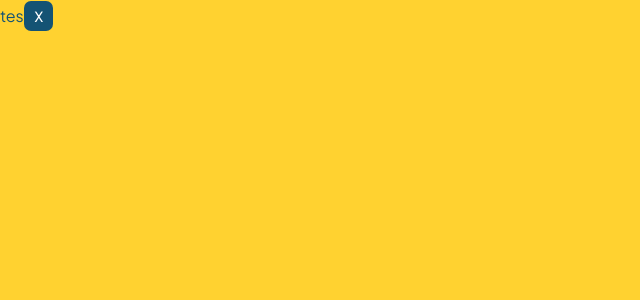
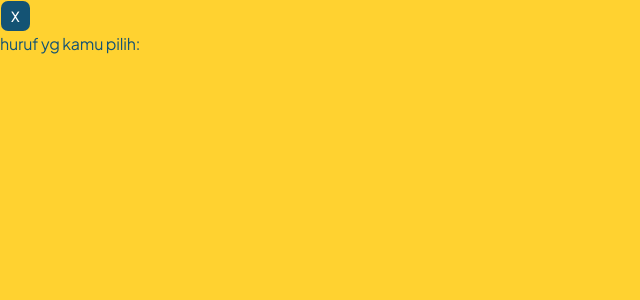
Before and after one commit to ryaand/Tsumugi, a React (Vite) app: page /mainMenu/pickHiraganaChar in a window 1280 px wide. Both pictures are taken after a click on the button "Play". Shown: the top 300 px of the page, without its empty margins (0-640 px from the left). Built offline with nearby package versions, Linux system fonts and the light colour scheme.

Commit message:
feat: pass selected kanas to PlayNow component for display

```diff
--- a/src/features/mainMenu/play.tsx
+++ b/src/features/mainMenu/play.tsx
@@ -1,14 +1,24 @@
 import { Button } from "#components/ui/button"
 
-const PlayNow = ({ tes, off }) => {
+
+const PlayNow = ({ tes, off, kanas }) => {
+
+  const KanaItem = kanas
+
+  console.log("ini di play: ", KanaItem)
 
   const defaultPlayingPage = "top-0 left-0 w-screen h-screen bg-amber-300 z-50"
   const togglePlayingPage = `${defaultPlayingPage} ${tes}`
 
   return (
     <div className={togglePlayingPage}>
-      tes
       <Button onClick={off}>X</Button>
+      <div>
+        huruf yg kamu pilih:
+        {KanaItem.map(data => (
+          <div>{data.char}</div>
+        ))}
+      </div>
     </div>
   )
 }
--- a/src/features/mainMenu/selectKana.tsx
+++ b/src/features/mainMenu/selectKana.tsx
@@ -31,6 +31,8 @@ const PickhiraganaChar = () => {
       ))
   }
 
+  console.log("ini di Select section: ", selectedKanas)
+
   return (
     <div className="h-screen flex flex-col p-10 overflow-x-hidden">
       <div className="flex justify-between gap-10 items-center">
@@ -54,7 +56,7 @@ const PickhiraganaChar = () => {
         <Button className={""} onClick={() => setPlay(play ? false : true)}>Play</Button>
         {
           play ?
-          <PlayNow tes={play ? "fixed" : "hidden"} off={() => setPlay(false)} />
+          <PlayNow tes={play ? "fixed" : "hidden"} off={() => setPlay(false)} kanas={selectedKanas} />
           :
           null
         }
```
